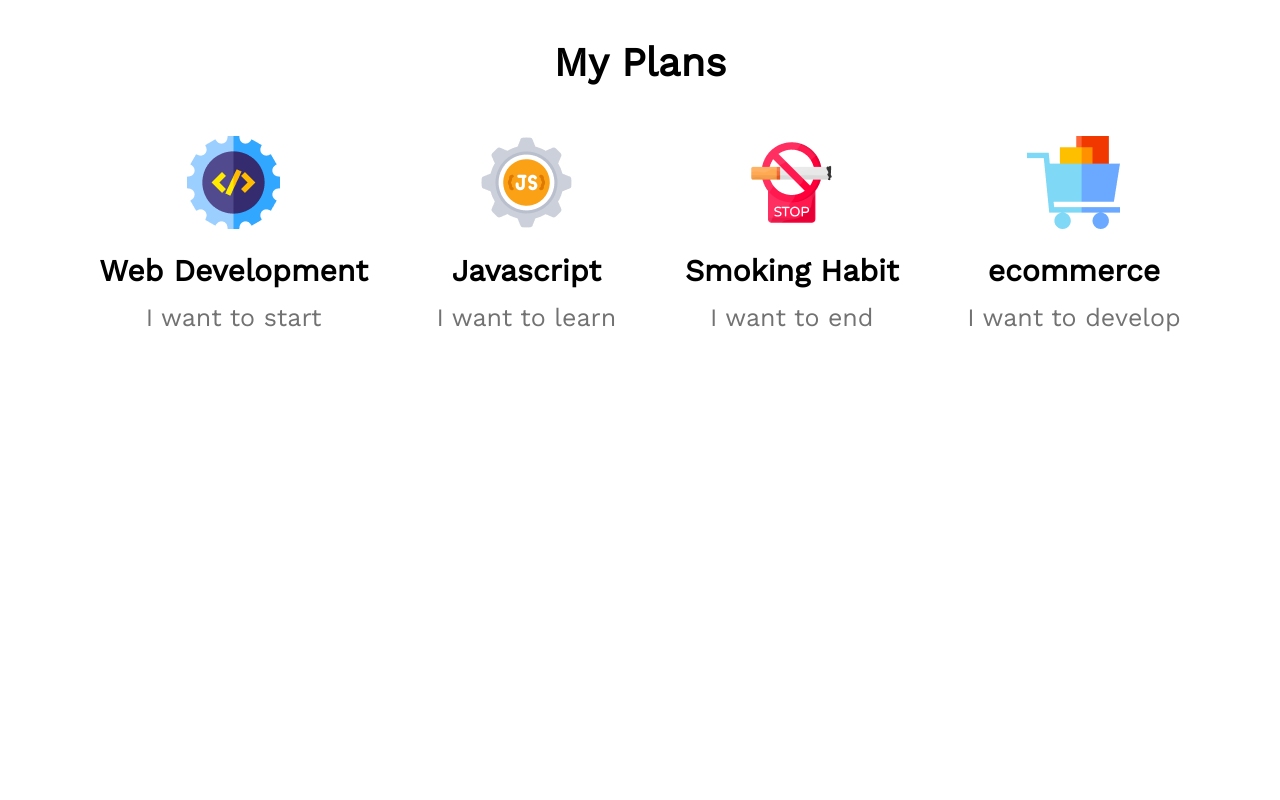
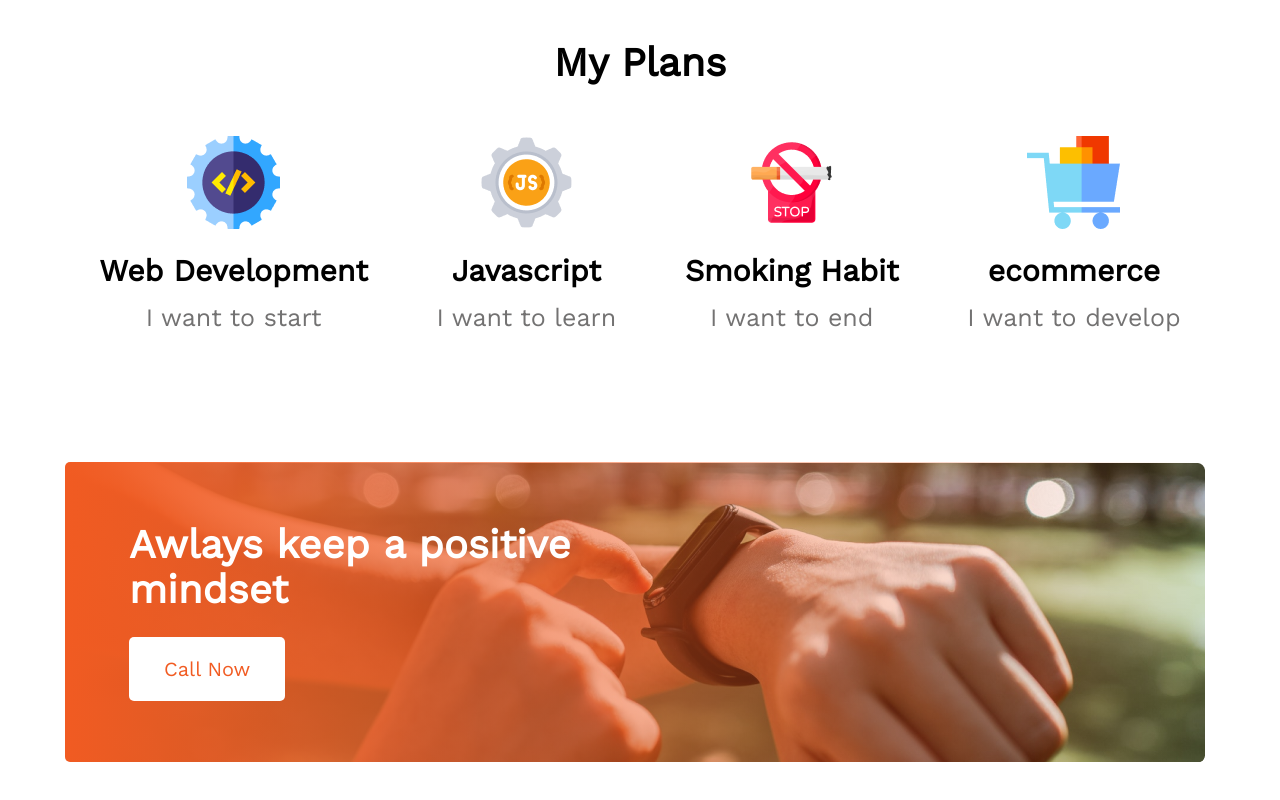
Before and after one commit to arbayezid/new-year-new-me, a plain HTML site: page index.html in a window 1280 px wide. Shown: the part 1739-2539 px from the top of the page. Before the commit the page ends 2201 px from the top, so only its background shows below. Drawn offline with nearby package versions, Linux system fonts and the light colour scheme.

Commit message:
call now added

```diff
--- a/index.html
+++ b/index.html
@@ -70,9 +70,12 @@
                 </div>
             </div>
         </section>
-
+<!-- Call Now Section -->
         <section class="call-now">
-
+            <div class="call-now-container">
+            <h3 class="call-now-title">Awlays keep a positive<br> mindset</h3>
+            <button class="call-now-button">Call Now</button>
+            </div>
         </section>
     </main>
 </body>
--- a/styles.css
+++ b/styles.css
@@ -92,4 +92,32 @@ main{
     font-size: 25px;
     font-weight: 500;
     color: #737272;
+    margin-bottom: 130px;
 }
+/* Call Now Styles */
+.call-now-container{
+    background-image:linear-gradient(90deg, #F15B22 0%,rgba(241, 91, 34, 0) 100%), url(images/watch.png);
+    height: 300px;
+    width: 1140px;
+    border: 0;
+    border-radius: 5px;
+}
+.call-now-title{
+    font-size: 40px;
+    font-weight: 700;
+    color: white;
+    line-height: 45px;
+    padding-top: 60px;
+    padding-left: 64px;
+}
+.call-now-button{
+    font-size: 20px;
+    font-weight: 500;
+    color: #F15B22;
+    padding: 20px 35px;
+    background-color: white;
+    border: 0;
+    border-radius: 5px;
+    margin-left: 64px;
+    margin-top: 25px;
+}
```
